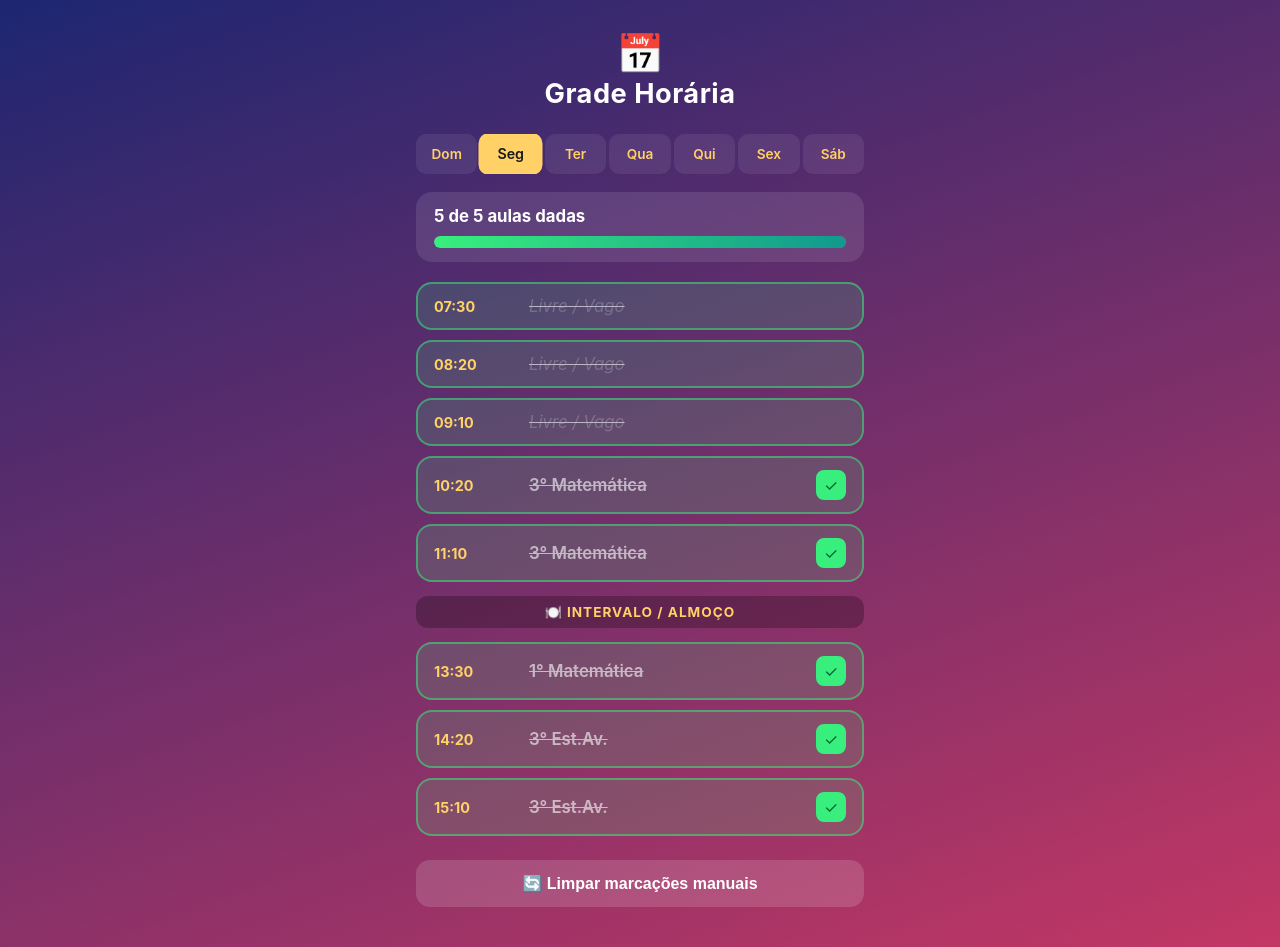
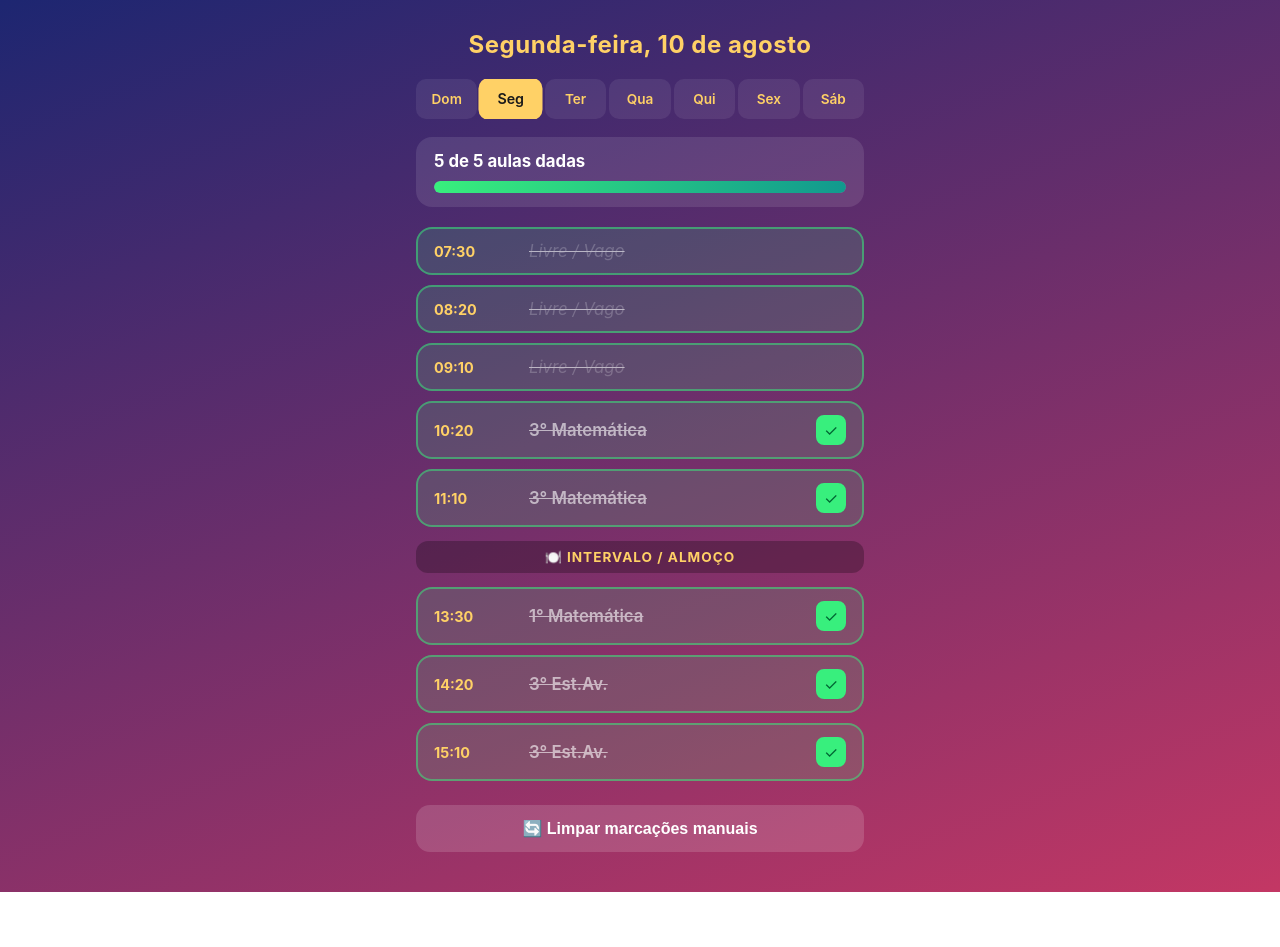
Before and after one commit to marcusvismara/Horario-aulas, a plain HTML site: page index.html in a window 1280 px wide. After the commit the page ends 892 px from the top, so only its background shows below. Drawn offline with Linux system fonts and the light colour scheme.

Commit message:
Update index.html

```diff
--- a/index.html
+++ b/index.html
@@ -25,12 +25,11 @@
     padding: 10px 0 20px;
   }
   header h1 {
-    font-size: 1.7rem;
-    margin: 0 0 4px;
+    font-size: 1.5rem;
+    margin: 0;
     letter-spacing: 0.5px;
-  }
-  header .emoji {
-    font-size: 2.4rem;
+    color: #ffd166;
+    font-weight: 700;
   }
   .day-selector {
     display: flex;
@@ -184,8 +183,7 @@
 <body>
 <div class="wrap">
   <header>
-    <div class="emoji">📅</div>
-    <h1>Grade Horária</h1>
+    <h1 id="currentDateTitle">Carregando data...</h1>
   </header>
 
   <div class="day-selector" id="daySelector"></div>
@@ -205,7 +203,6 @@
 <script>
 // Grade de horários com os blocos da manhã e da tarde
 const scheduleSlots = {
-
   seg: [
     { time: "07:30 - 08:20", label: "", period: "mora" },
     { time: "08:20 - 09:10", label: "", period: "mora" },
@@ -260,7 +257,6 @@ const scheduleSlots = {
     { time: "14:20 - 15:10", label: "", period: "tarde" },
     { time: "15:10 - 16:00", label: "", period: "tarde" }
   ],
-
 };
 
 const days = [
@@ -276,13 +272,23 @@ const days = [
 const now = new Date();
 const todayIndex = now.getDay();
 let selectedDay = days[todayIndex].key;
-let manualOverrides = {}; // Para guardar se você alterou manualmente alguma aula
+let manualOverrides = {};
 
 const daySelectorEl = document.getElementById('daySelector');
 const slotsListEl = document.getElementById('slotsList');
 const progressTextEl = document.getElementById('progressText');
 const progressBarEl = document.getElementById('progressBar');
 const resetBtn = document.getElementById('resetBtn');
+const currentDateTitleEl = document.getElementById('currentDateTitle');
+
+function updateHeaderDate() {
+  // Formata a data atual por extenso (ex: Segunda-feira, 10 de agosto)
+  const options = { weekday: 'long', day: 'numeric', month: 'long' };
+  let formattedDate = now.toLocaleDateString('pt-BR', options);
+  // Deixa a primeira letra maiúscula
+  formattedDate = formattedDate.charAt(0).toUpperCase() + formattedDate.slice(1);
+  currentDateTitleEl.textContent = formattedDate;
+}
 
 function loadData() {
   try {
@@ -341,21 +347,19 @@ function renderSlots() {
     const hasClass = slot.label.trim() !== "";
     const checkKey = selectedDay + '_' + index;
 
-    // Lógica automática de horário passado + override manual
     const startTimeStr = slot.time.split(' - ')[0];
     const startMins = timeToMins(startTimeStr);
-    const isPastTime = isToday && (currentMins >= startMins + 50); // Passou dos 50 min de aula
+    const isPastTime = isToday && (currentMins >= startMins + 50);
 
     let checked = false;
     if (manualOverrides[checkKey] !== undefined) {
       checked = manualOverrides[checkKey];
     } else if (isPastTime) {
-      checked = true; // Completa automaticamente se o horário já passou
+      checked = true;
     }
 
     if (hasClass && checked) checkedClasses++;
 
-    // Verificar se está no horário atual
     let isCurrent = false;
     if (isToday && hasClass) {
       if (currentMins >= startMins && currentMins < startMins + 50) {
@@ -377,7 +381,6 @@ function renderSlots() {
 
     if (hasClass) {
       card.onclick = () => {
-        // Inverte o estado atual em relação ao automático e salva a preferência manual
         manualOverrides[checkKey] = !checked;
         renderSlots();
         saveData();
@@ -398,6 +401,7 @@ resetBtn.onclick = () => {
   saveData();
 };
 
+updateHeaderDate();
 loadData();
 renderDaySelector();
 renderSlots();
```
